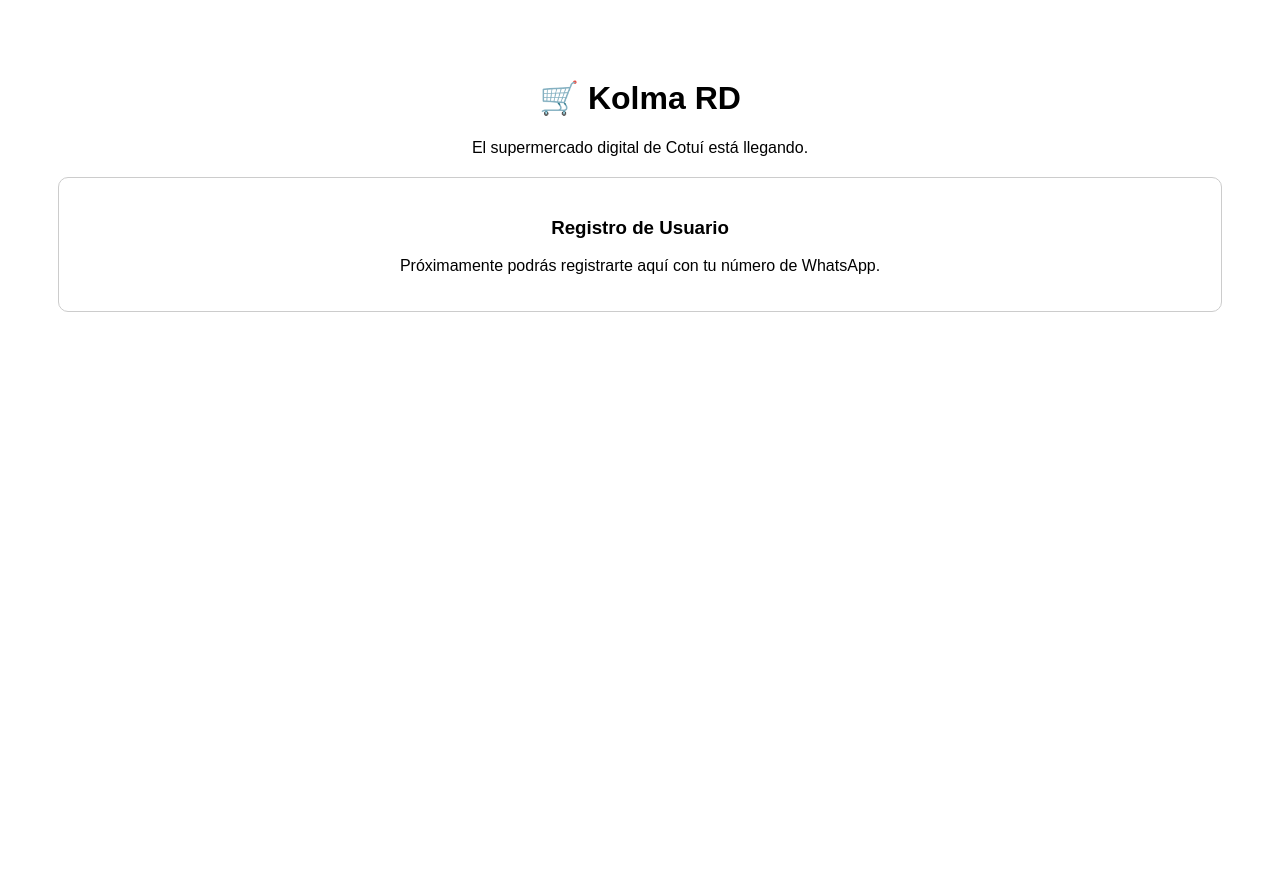
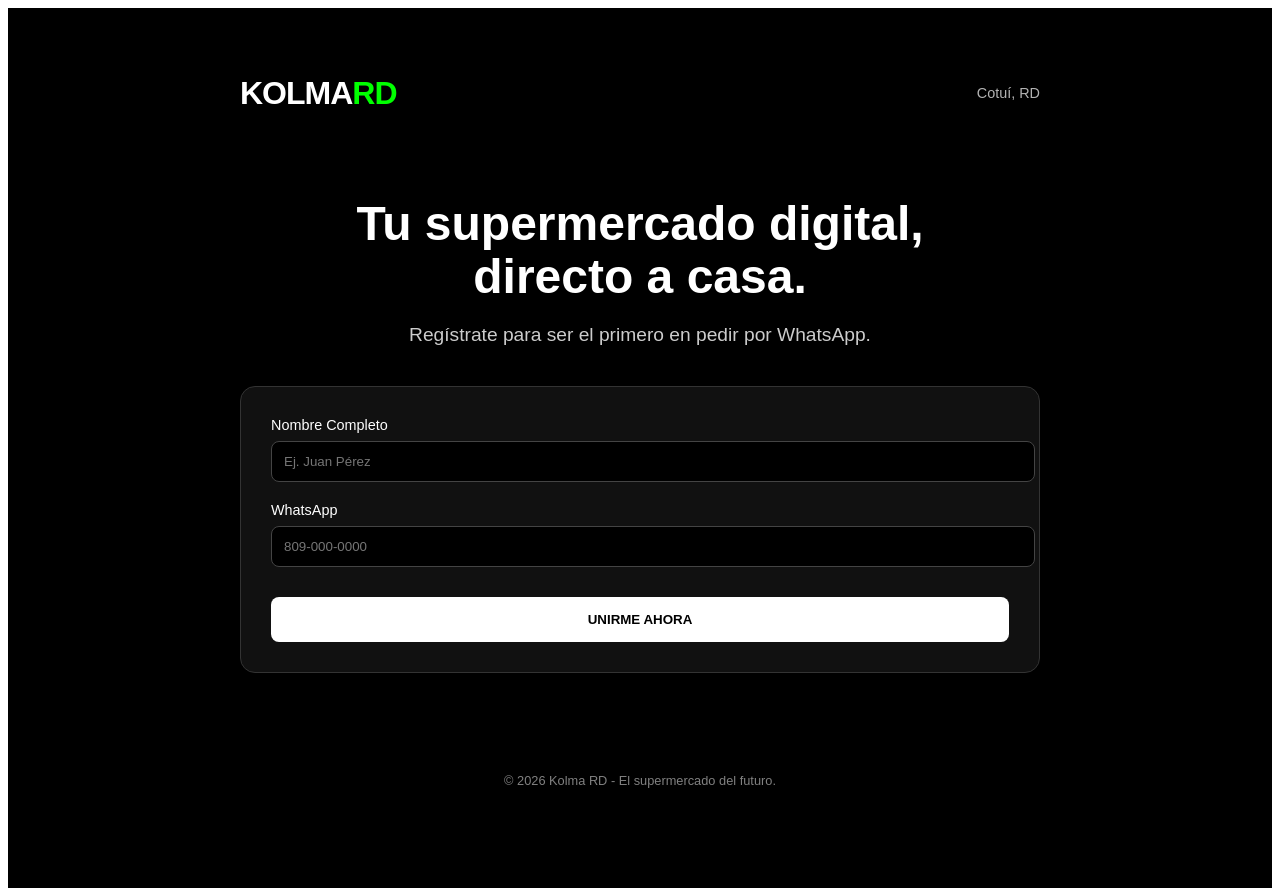
Before and after one commit to pintubeservi-star/Kolma-app, a Next.js app: page / in a window 1280 px wide. Before the commit the page ends 800 px from the top, so only its background shows below. Built offline with nearby package versions, Linux system fonts and the light colour scheme.

Commit message:
Update page.js

```diff
--- a/app/page.js
+++ b/app/page.js
@@ -1,12 +1,62 @@
+'use client'
+import { useState } from 'react'
+
 export default function Home() {
+  const [nombre, setNombre] = useState('')
+  const [telefono, setTelefono] = useState('')
+
+  const registrarUsuario = async (e) => {
+    e.preventDefault()
+    alert(`Registrando a ${nombre}... (Aquí conectaremos con Prisma en el siguiente paso)`)
+  }
+
   return (
-    <div style={{ padding: '50px', textAlign: 'center', fontFamily: 'sans-serif' }}>
-      <h1>🛒 Kolma RD</h1>
-      <p>El supermercado digital de Cotuí está llegando.</p>
-      <div style={{ marginTop: '20px', padding: '20px', border: '1px solid #ccc', borderRadius: '10px' }}>
-        <h3>Registro de Usuario</h3>
-        <p>Próximamente podrás registrarte aquí con tu número de WhatsApp.</p>
+    <main style={{ minHeight: '100vh', backgroundColor: '#000', color: '#fff', padding: '40px 20px', fontFamily: 'sans-serif' }}>
+      {/* Header Minimalista */}
+      <nav style={{ display: 'flex', justifyContent: 'space-between', alignItems: 'center', maxWidth: '800px', margin: '0 auto 60px' }}>
+        <h1 style={{ fontSize: '2rem', fontWeight: '900', letterSpacing: '-1px' }}>KOLMA<span style={{ color: '#00ff00' }}>RD</span></h1>
+        <span style={{ fontSize: '0.9rem', opacity: 0.7 }}>Cotuí, RD</span>
+      </nav>
+
+      {/* Hero Section */}
+      <div style={{ maxWidth: '800px', margin: '0 auto', textAlign: 'center' }}>
+        <h2 style={{ fontSize: '3rem', marginBottom: '20px', lineHeight: '1.1' }}>Tu supermercado digital, <br/>directo a casa.</h2>
+        <p style={{ fontSize: '1.2rem', opacity: 0.8, marginBottom: '40px' }}>Regístrate para ser el primero en pedir por WhatsApp.</p>
+
+        {/* Formulario de Registro */}
+        <form onSubmit={registrarUsuario} style={{ backgroundColor: '#111', padding: '30px', borderRadius: '15px', border: '1px solid #333', textAlign: 'left' }}>
+          <div style={{ marginBottom: '20px' }}>
+            <label style={{ display: 'block', marginBottom: '8px', fontSize: '0.9rem' }}>Nombre Completo</label>
+            <input
+              type="text"
+              placeholder="Ej. Juan Pérez"
+              value={nombre}
+              onChange={(e) => setNombre(e.target.value)}
+              style={{ width: '100%', padding: '12px', backgroundColor: '#000', border: '1px solid #444', color: '#fff', borderRadius: '8px' }}
+              required
+            />
+          </div>
+          <div style={{ marginBottom: '30px' }}>
+            <label style={{ display: 'block', marginBottom: '8px', fontSize: '0.9rem' }}>WhatsApp</label>
+            <input
+              type="tel"
+              placeholder="809-000-0000"
+              value={telefono}
+              onChange={(e) => setTelefono(e.target.value)}
+              style={{ width: '100%', padding: '12px', backgroundColor: '#000', border: '1px solid #444', color: '#fff', borderRadius: '8px' }}
+              required
+            />
+          </div>
+          <button type="submit" style={{ width: '100%', padding: '15px', backgroundColor: '#fff', color: '#000', fontWeight: 'bold', border: 'none', borderRadius: '8px', cursor: 'pointer', transition: '0.3s' }}>
+            UNIRME AHORA
+          </button>
+        </form>
       </div>
-    </div>
-  );
+
+      {/* Footer */}
+      <footer style={{ marginTop: '100px', textAlign: 'center', opacity: 0.5, fontSize: '0.8rem' }}>
+        &copy; 2026 Kolma RD - El supermercado del futuro.
+      </footer>
+    </main>
+  )
 }
```
